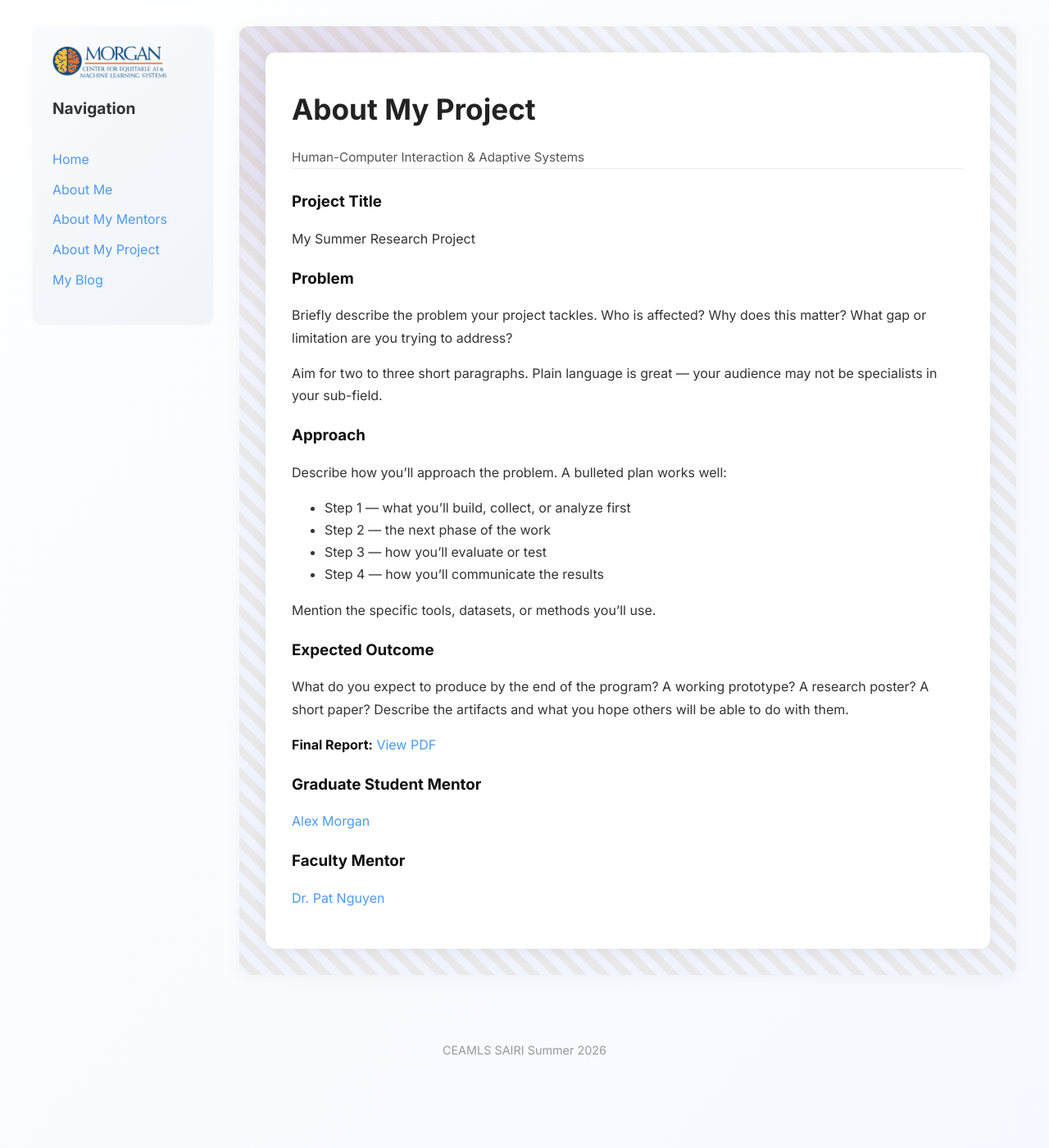
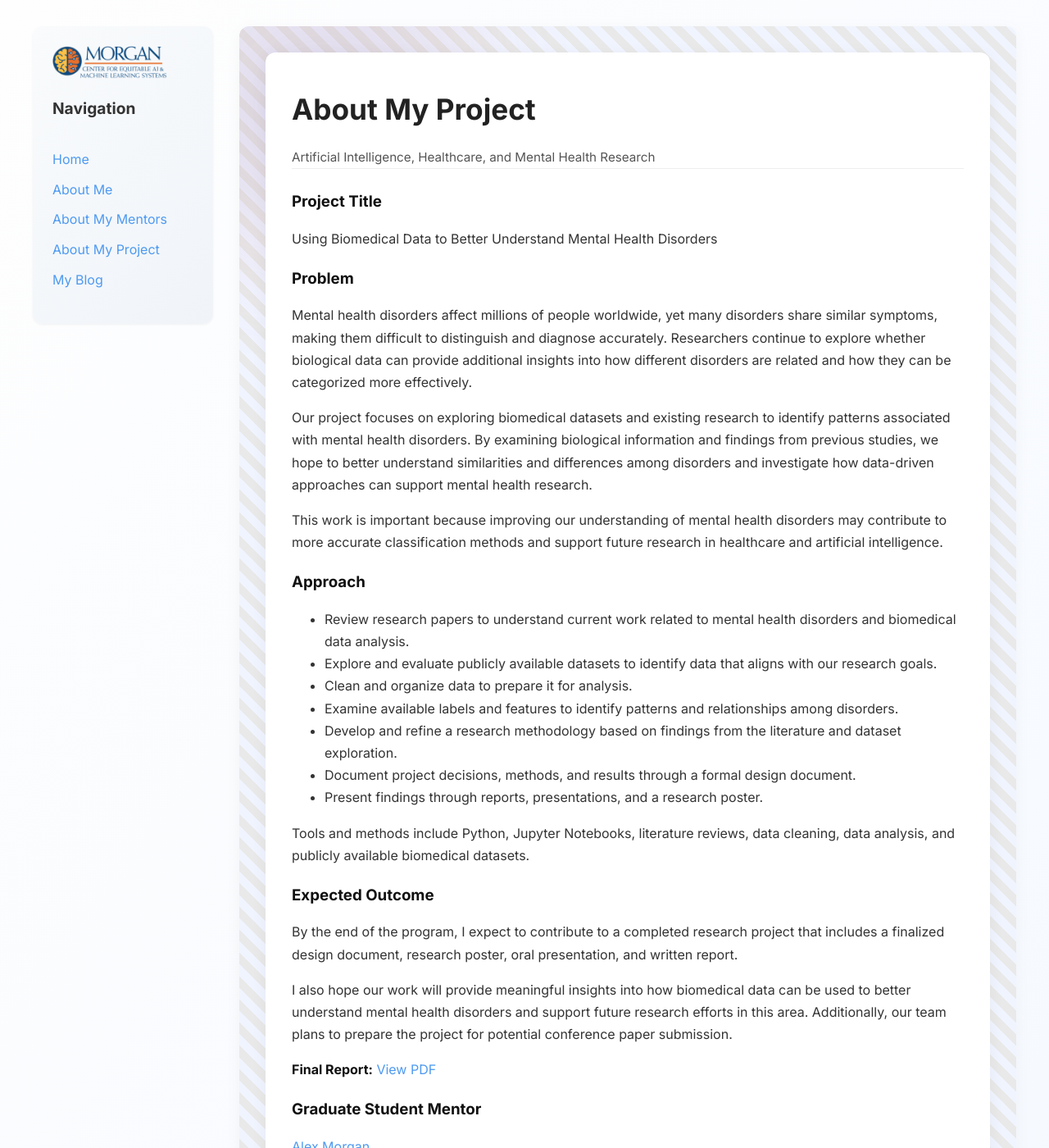
Before and after one commit to Gabbycodez/gabbycodezceamls26.github.io, a Jekyll site: the page built from pages/about-my-project.md, in a window 1280 px wide and 1400 px high. Shown: the whole window at 82% size. Built offline with Jekyll 4.4.1, drawn with Linux system fonts in a browser that asks for light colours.

Commit message:
Update about-my-project.md

```diff
--- a/pages/about-my-project.md
+++ b/pages/about-my-project.md
@@ -3,30 +3,31 @@ layout: project
 title: About My Project
 permalink: /about-my-project.html
 
-subtitle: Human-Computer Interaction & Adaptive Systems
-project_title: "My Summer Research Project"
+subtitle: Artificial Intelligence, Healthcare, and Mental Health Research
+project_title: "Using Biomedical Data to Better Understand Mental Health Disorders"
 
 problem: |
-  Briefly describe the problem your project tackles. Who is affected? Why does this
-  matter? What gap or limitation are you trying to address?
+  Mental health disorders affect millions of people worldwide, yet many disorders share similar symptoms, making them difficult to distinguish and diagnose accurately. Researchers continue to explore whether biological data can provide additional insights into how different disorders are related and how they can be categorized more effectively.
 
-  Aim for two to three short paragraphs. Plain language is great — your audience
-  may not be specialists in your sub-field.
+  Our project focuses on exploring biomedical datasets and existing research to identify patterns associated with mental health disorders. By examining biological information and findings from previous studies, we hope to better understand similarities and differences among disorders and investigate how data-driven approaches can support mental health research.
+
+  This work is important because improving our understanding of mental health disorders may contribute to more accurate classification methods and support future research in healthcare and artificial intelligence.
 
 approach: |
-  Describe how you'll approach the problem. A bulleted plan works well:
+  - Review research papers to understand current work related to mental health disorders and biomedical data analysis.
+  - Explore and evaluate publicly available datasets to identify data that aligns with our research goals.
+  - Clean and organize data to prepare it for analysis.
+  - Examine available labels and features to identify patterns and relationships among disorders.
+  - Develop and refine a research methodology based on findings from the literature and dataset exploration.
+  - Document project decisions, methods, and results through a formal design document.
+  - Present findings through reports, presentations, and a research poster.
 
-  - Step 1 — what you'll build, collect, or analyze first
-  - Step 2 — the next phase of the work
-  - Step 3 — how you'll evaluate or test
-  - Step 4 — how you'll communicate the results
-
-  Mention the specific tools, datasets, or methods you'll use.
+  Tools and methods include Python, Jupyter Notebooks, literature reviews, data cleaning, data analysis, and publicly available biomedical datasets.
 
 outcome: |
-  What do you expect to produce by the end of the program? A working prototype?
-  A research poster? A short paper? Describe the artifacts and what you hope
-  others will be able to do with them.
+  By the end of the program, I expect to contribute to a completed research project that includes a finalized design document, research poster, oral presentation, and written report.
+
+  I also hope our work will provide meaningful insights into how biomedical data can be used to better understand mental health disorders and support future research efforts in this area. Additionally, our team plans to prepare the project for potential conference paper submission.
 
 final_report_url: https://example.com/your-report.pdf
 
```
